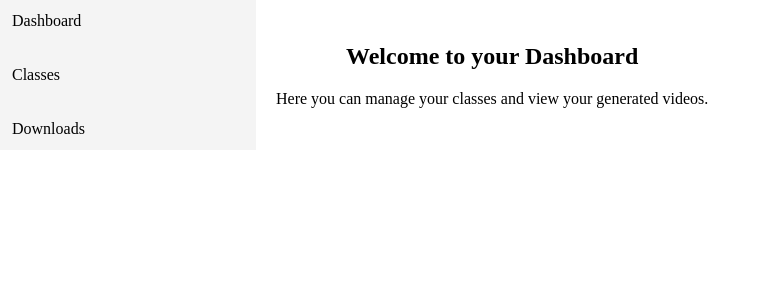
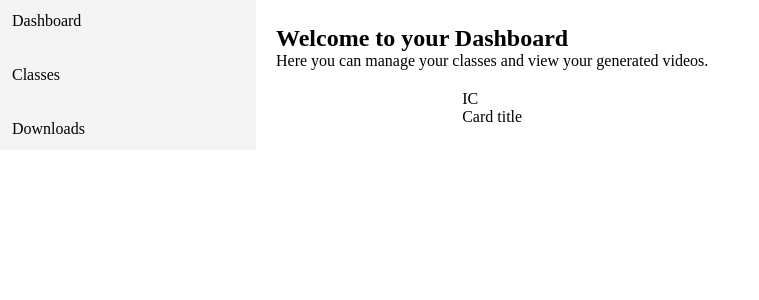
Before and after one commit to Shiku03/PLP-Final-Project-Repo, a FastAPI app: page /dashboard in a window 1280 px wide. Shown: the part 75-375 px from the top of the page, without its empty margins (0-759 px from the left). Run offline with FastAPI, Linux system fonts and the light colour scheme.

Commit message:
corrected stylesheet link and added cards

```diff
--- a/templates/dashboard.html
+++ b/templates/dashboard.html
@@ -4,14 +4,14 @@
 <head>
     <meta charset="UTF-8">
     <meta name="viewport" content="width=device-width, initial-scale=1.0">
-    <link rel="stylesheet" href="../static/styles.css">
+    <link rel="stylesheet" href="/static/styles.css">
     <title>Document</title>
 </head>
 
 <body>
     <div id="landing">
         <section class="dashboard">
-             <header>
+            <header>
                 <div class="header">
                     <div class="nav">
                         <nav>
@@ -48,8 +48,29 @@
                     </ul>
                 </div>
                 <div class="main-content">
-                    <h1>Welcome to your Dashboard</h1>
-                    <p>Here you can manage your classes and view your generated videos.</p>
+                    <div class="title-text-box">
+                        <h1>Welcome to your Dashboard</h1>
+                        <p>Here you can manage your classes and view your generated videos.</p>
+                    </div>
+
+                    <div class="dashboard-cards">
+
+
+                        <div class="card-container">
+                            <div class="card-title-container">
+                                <div class="icon-container">
+                                    <div class="icon">IC</div>
+                                </div>
+
+                                <div class="card-title">Card title</div>
+                            </div>
+
+
+
+                        </div>
+
+                    </div>
+
                 </div>
             </div>
         </section>
```
